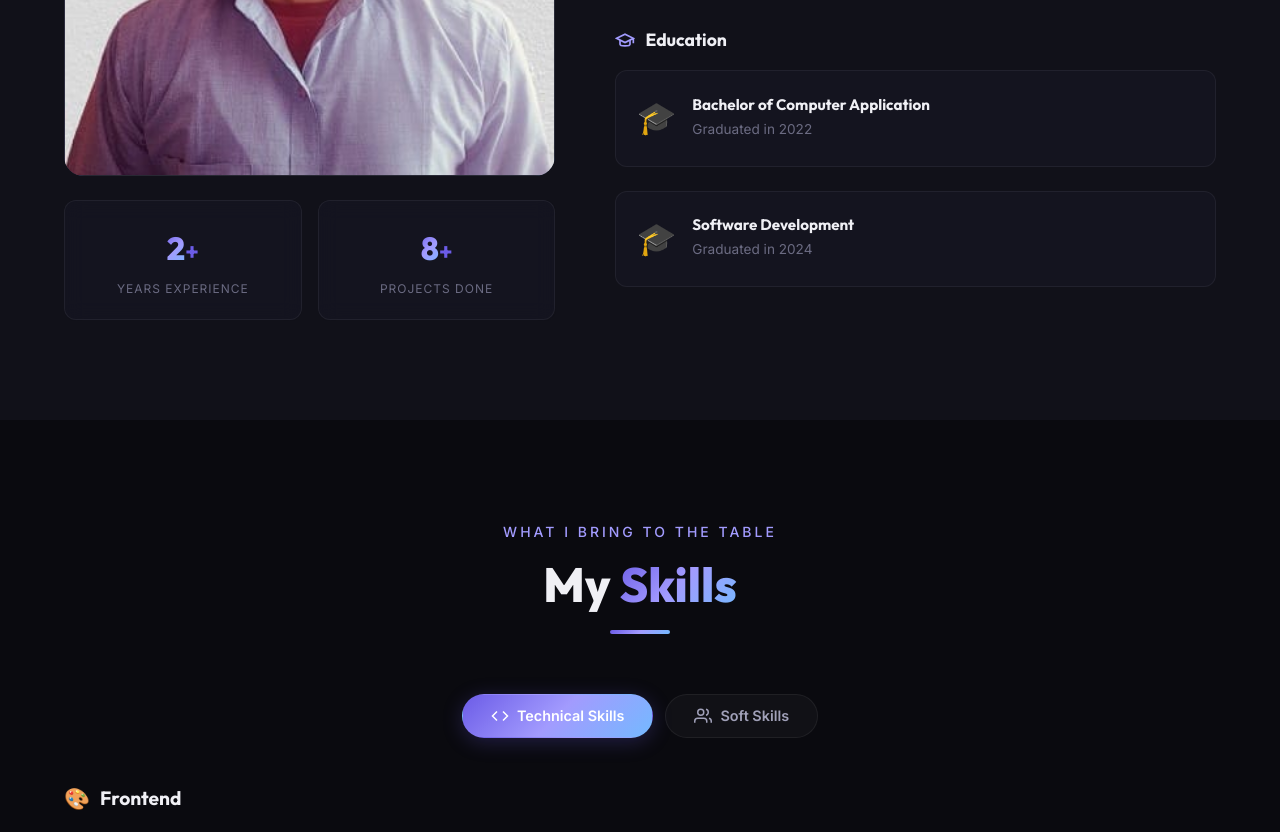
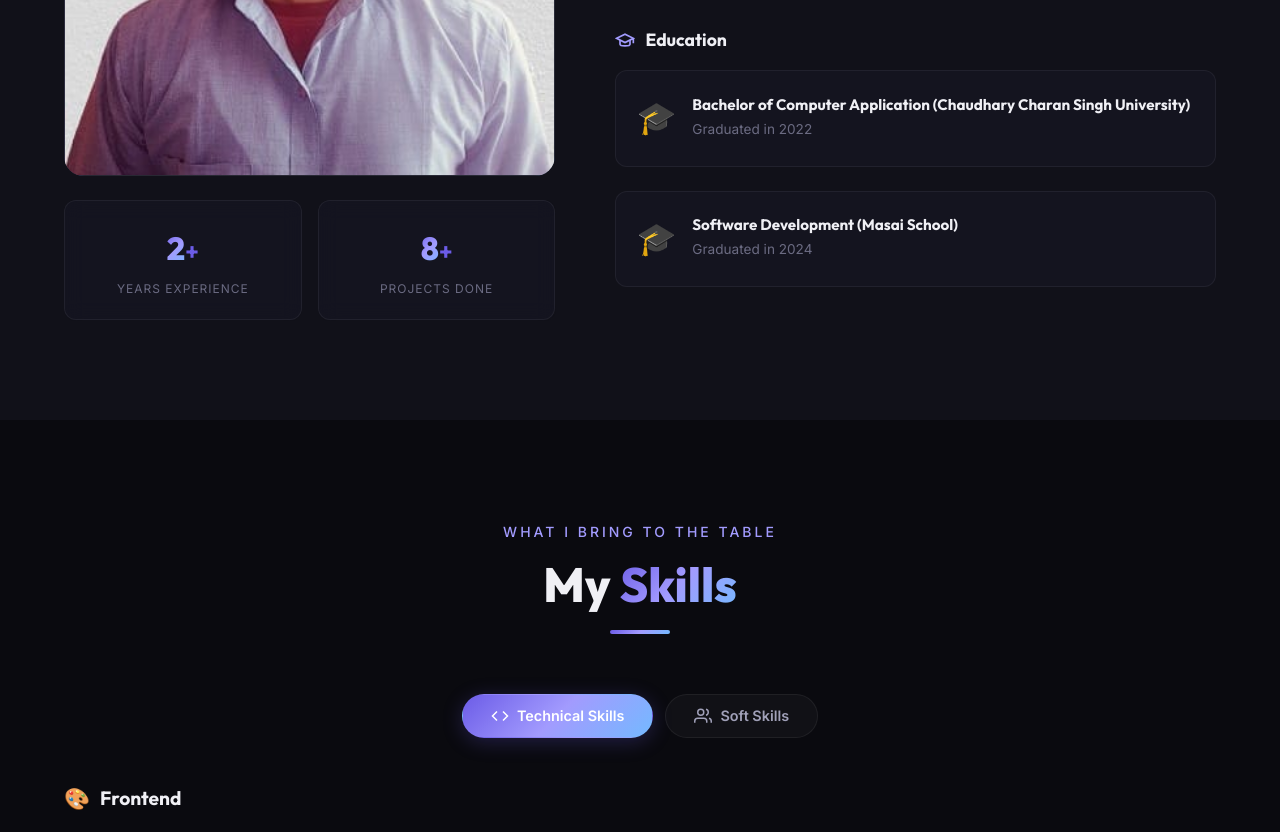
Before and after one commit to ak8459/ak8459.github.io, a plain HTML site: page index.html in a window 1280 px wide. Shown: the part 1512-2344 px from the top of the page. Drawn offline with Linux system fonts and the light colour scheme.

Commit message:
updated education title

```diff
--- a/index.html
+++ b/index.html
@@ -258,14 +258,14 @@
                         <div class="education-card">
                             <div class="edu-icon">🎓</div>
                             <div>
-                                <h5>Bachelor of Computer Application</h5>
+                                <h5>Bachelor of Computer Application (Chaudhary Charan Singh University)</h5>
                                 <p>Graduated in 2022 </p>
                             </div>
                         </div>
                         <div class="education-card">
                             <div class="edu-icon">🎓</div>
                             <div>
-                                <h5>Software Development</h5>
+                                <h5>Software Development (Masai School)</h5>
                                 <p>Graduated in 2024</p>
                             </div>
                         </div>
```
